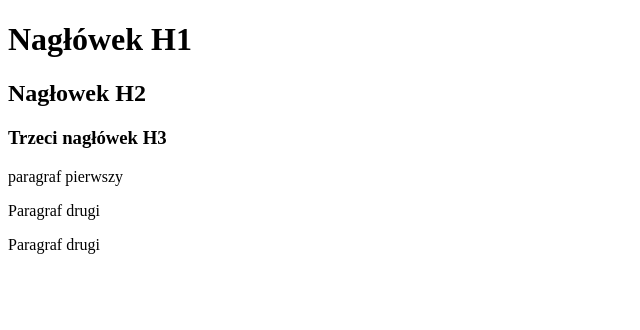
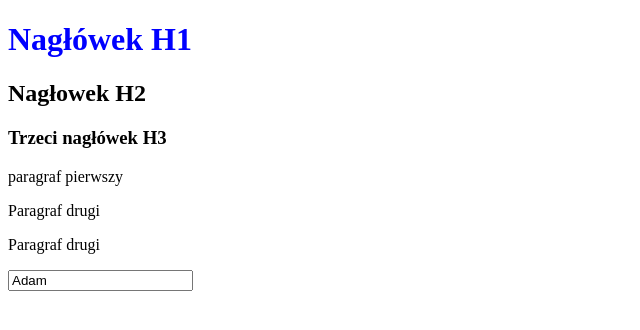
Before and after one commit to monika1krasinska/jquery, a plain HTML site: page index.html in a window 1280 px wide. Shown: the whole page, without its empty margins (0-640 px from the left). Drawn offline with Linux system fonts and the light colour scheme.

Commit message:
commit -m "manipulacja-dom"

```diff
--- a/css/style.css
+++ b/css/style.css
@@ -0,0 +1,3 @@
+.blue {
+    color:blue;
+}
--- a/index.html
+++ b/index.html
@@ -17,10 +17,13 @@
 
     </div>
     <p class="paragrafnext">Paragraf drugi</p>
+    <form>
+        <input type='text'name='imie' id='imie' value='Adam'>
+    </form>
      <!--    jQuery-->
     <script src="js/jquery-3.2.1.min%20(1).js"></script>
     <!--    nasz skrypt-->
-    <script src="js/2-selektory.js"></script>
+    <script src="js/3-manipulacja-dom.js"></script>
 
 </body>
 
--- /dev/null
+++ b/js/3-manipulacja-dom.js
@@ -0,0 +1,23 @@
+'use strict';
+//$(function(){
+//    var textParagrafu = $('p#paragraf').text("Nowy paragraf o id paragraf");
+//    console.log($("p#paragraf").text());
+//})
+//var jakisTamParagraf =$("p.paragrafnext").html("<b>Hello</b>World")
+//var jakisTamParagraf = $("p.paragrafnext");
+//jakisTamParagraf.html("<b>Hello</b> World").after("tresc za elementem");
+//$(".paragrafnext").append("<br>Dodatkowy tekst paragrafu</br>");
+//$("h3").remove();
+//$("#second").empty();
+//$("h2").html("<span style='color:red';>Kolorowy span w h2</span>");
+//$("h1").css({"font-size":'90px', "color":"red", "background-color": "lime"});
+//var imie = $('input#imie').val();
+//console.log(imie);
+//$('input#imie').val('Damian');
+////pobiera atrybut
+//$("h1").attr("title")
+////ustawia atrybut
+//$("h1").attr("title","Nagłówek h1");
+//Style dodane w js są ważniejsze niż stworzone w pliku!
+$('h1').addClass("blue");
+$(".paragrafnext").removeClass("paragrafnext");
```
